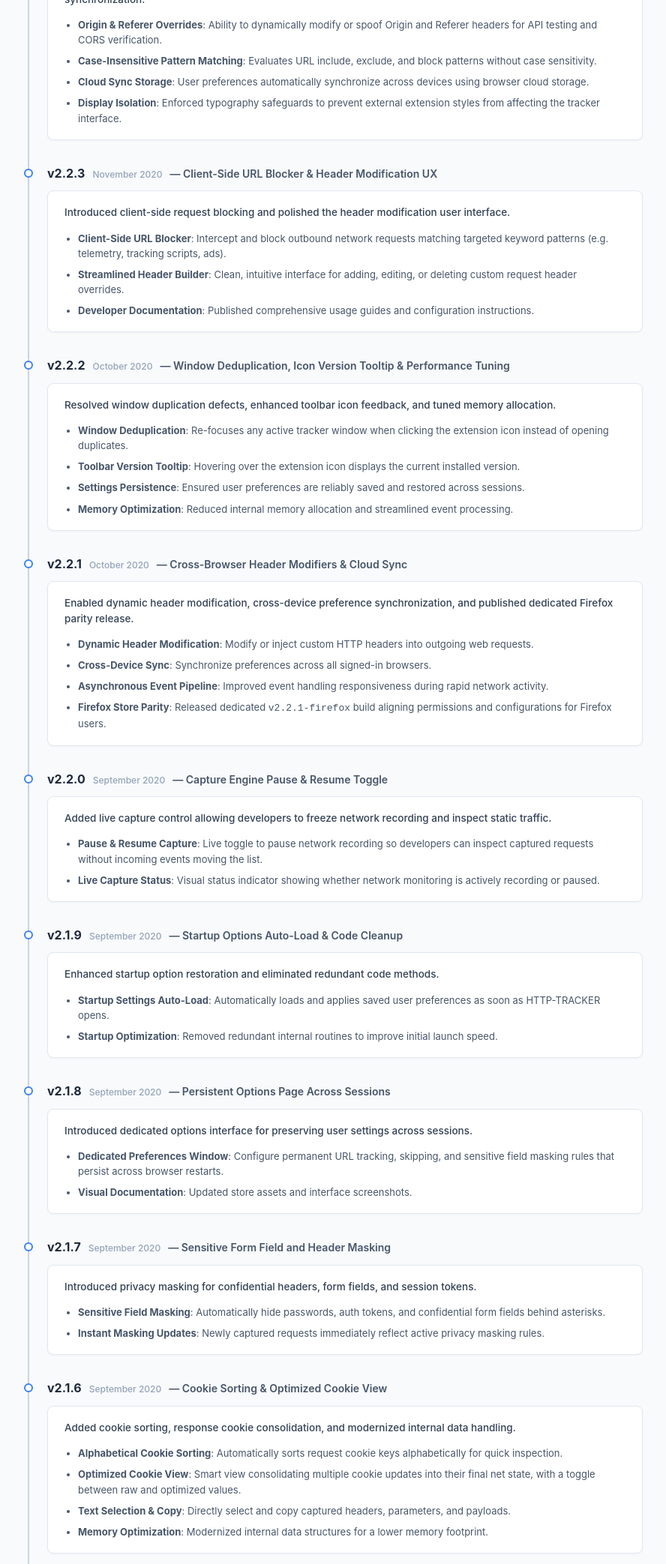
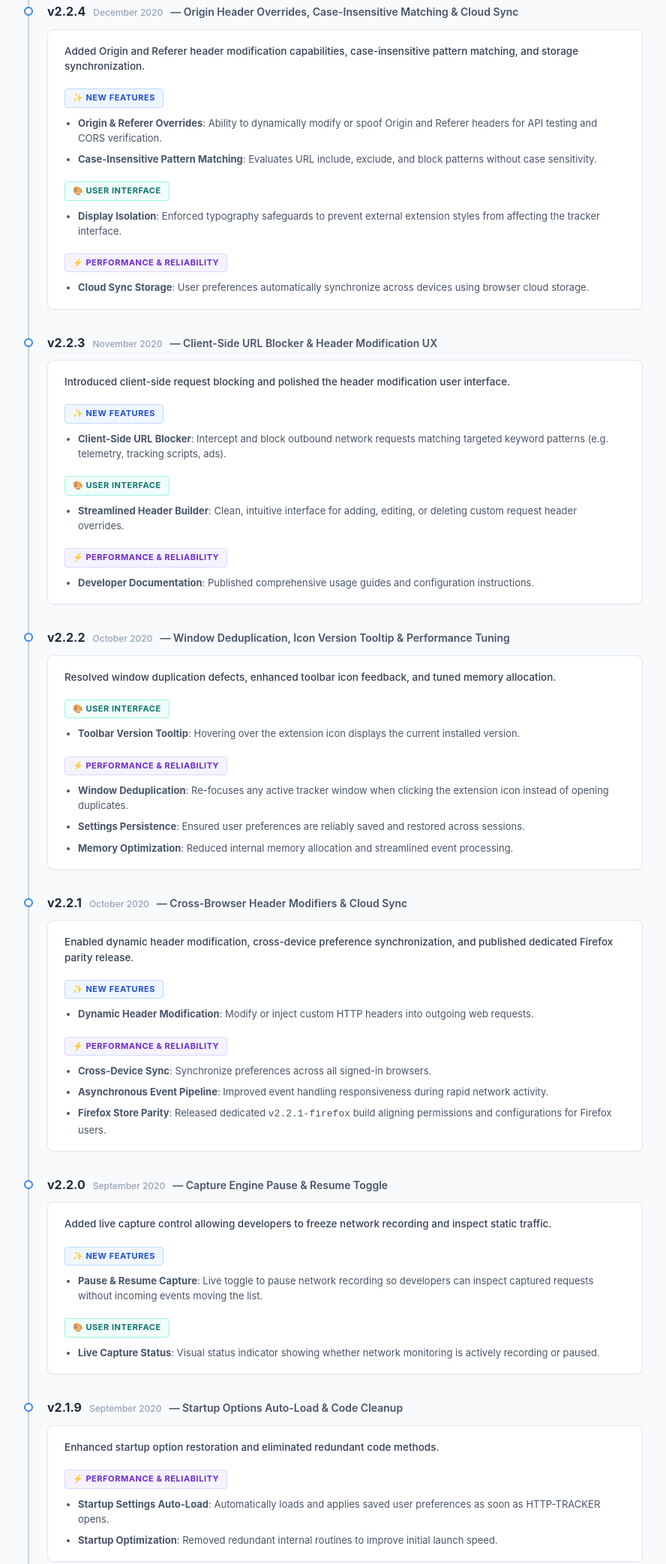
Before and after one commit to venukbh/http-tracker, a browser extension: page src/html/whats-new.html in a window 1280 px wide. Shown: the part 3634-5720 px from the top of the page at 75% size, without its empty margins (193-1081 px from the left). Drawn offline with Linux system fonts and the light colour scheme.

Commit message:
style(whats-new): extend standardized category badges across all historical versions (v2.2.5 to v1.0.0)

```diff
--- a/src/html/whats-new.html
+++ b/src/html/whats-new.html
@@ -210,9 +210,15 @@
           <p class="wn_timeline_summary">
             Added regex search across captured request details, expanded filtering options, and streamlined core data processing.
           </p>
+
+          <div class="wn_timeline_section_title wn_sec_features">✨ New Features</div>
           <ul>
             <li><strong>Regex Find in Details</strong>: Real-time regex-powered search across captured headers, cookies, and payloads with pattern-matching <code>&lt;mark&gt;</code> highlight tags.</li>
             <li><strong>Expanded Filtering Options</strong>: Enhanced list filtering supporting compound method, status, and URL conditions.</li>
+          </ul>
+
+          <div class="wn_timeline_section_title wn_sec_perf">⚡ Performance & Reliability</div>
+          <ul>
             <li><strong>Event Processing Optimization</strong>: Improved search throughput and memory efficiency when capturing busy web pages.</li>
           </ul>
         </div>
@@ -229,11 +235,21 @@
           <p class="wn_timeline_summary">
             Added Origin and Referer header modification capabilities, case-insensitive pattern matching, and storage synchronization.
           </p>
+
+          <div class="wn_timeline_section_title wn_sec_features">✨ New Features</div>
           <ul>
             <li><strong>Origin & Referer Overrides</strong>: Ability to dynamically modify or spoof Origin and Referer headers for API testing and CORS verification.</li>
             <li><strong>Case-Insensitive Pattern Matching</strong>: Evaluates URL include, exclude, and block patterns without case sensitivity.</li>
+          </ul>
+
+          <div class="wn_timeline_section_title wn_sec_ui">🎨 User Interface</div>
+          <ul>
+            <li><strong>Display Isolation</strong>: Enforced typography safeguards to prevent external extension styles from affecting the tracker interface.</li>
+          </ul>
+
+          <div class="wn_timeline_section_title wn_sec_perf">⚡ Performance & Reliability</div>
+          <ul>
             <li><strong>Cloud Sync Storage</strong>: User preferences automatically synchronize across devices using browser cloud storage.</li>
-            <li><strong>Display Isolation</strong>: Enforced typography safeguards to prevent external extension styles from affecting the tracker interface.</li>
           </ul>
         </div>
       </article>
@@ -249,9 +265,19 @@
           <p class="wn_timeline_summary">
             Introduced client-side request blocking and polished the header modification user interface.
           </p>
+
+          <div class="wn_timeline_section_title wn_sec_features">✨ New Features</div>
           <ul>
             <li><strong>Client-Side URL Blocker</strong>: Intercept and block outbound network requests matching targeted keyword patterns (e.g. telemetry, tracking scripts, ads).</li>
+          </ul>
+
+          <div class="wn_timeline_section_title wn_sec_ui">🎨 User Interface</div>
+          <ul>
             <li><strong>Streamlined Header Builder</strong>: Clean, intuitive interface for adding, editing, or deleting custom request header overrides.</li>
+          </ul>
+
+          <div class="wn_timeline_section_title wn_sec_perf">⚡ Performance & Reliability</div>
+          <ul>
             <li><strong>Developer Documentation</strong>: Published comprehensive usage guides and configuration instructions.</li>
           </ul>
         </div>
@@ -268,9 +294,15 @@
           <p class="wn_timeline_summary">
             Resolved window duplication defects, enhanced toolbar icon feedback, and tuned memory allocation.
           </p>
+
+          <div class="wn_timeline_section_title wn_sec_ui">🎨 User Interface</div>
+          <ul>
+            <li><strong>Toolbar Version Tooltip</strong>: Hovering over the extension icon displays the current installed version.</li>
+          </ul>
+
+          <div class="wn_timeline_section_title wn_sec_perf">⚡ Performance & Reliability</div>
           <ul>
             <li><strong>Window Deduplication</strong>: Re-focuses any active tracker window when clicking the extension icon instead of opening duplicates.</li>
-            <li><strong>Toolbar Version Tooltip</strong>: Hovering over the extension icon displays the current installed version.</li>
             <li><strong>Settings Persistence</strong>: Ensured user preferences are reliably saved and restored across sessions.</li>
             <li><strong>Memory Optimization</strong>: Reduced internal memory allocation and streamlined event processing.</li>
           </ul>
@@ -288,8 +320,14 @@
           <p class="wn_timeline_summary">
             Enabled dynamic header modification, cross-device preference synchronization, and published dedicated Firefox parity release.
           </p>
+
+          <div class="wn_timeline_section_title wn_sec_features">✨ New Features</div>
           <ul>
             <li><strong>Dynamic Header Modification</strong>: Modify or inject custom HTTP headers into outgoing web requests.</li>
+          </ul>
+
+          <div class="wn_timeline_section_title wn_sec_perf">⚡ Performance & Reliability</div>
+          <ul>
             <li><strong>Cross-Device Sync</strong>: Synchronize preferences across all signed-in browsers.</li>
             <li><strong>Asynchronous Event Pipeline</strong>: Improved event handling responsiveness during rapid network activity.</li>
             <li><strong>Firefox Store Parity</strong>: Released dedicated <code>v2.2.1-firefox</code> build aligning permissions and configurations for Firefox users.</li>
@@ -308,8 +346,14 @@
           <p class="wn_timeline_summary">
             Added live capture control allowing developers to freeze network recording and inspect static traffic.
           </p>
+
+          <div class="wn_timeline_section_title wn_sec_features">✨ New Features</div>
           <ul>
             <li><strong>Pause & Resume Capture</strong>: Live toggle to pause network recording so developers can inspect captured requests without incoming events moving the list.</li>
+          </ul>
+
+          <div class="wn_timeline_section_title wn_sec_ui">🎨 User Interface</div>
+          <ul>
             <li><strong>Live Capture Status</strong>: Visual status indicator showing whether network monitoring is actively recording or paused.</li>
           </ul>
         </div>
@@ -326,6 +370,8 @@
           <p class="wn_timeline_summary">
             Enhanced startup option restoration and eliminated redundant code methods.
           </p>
+
+          <div class="wn_timeline_section_title wn_sec_perf">⚡ Performance & Reliability</div>
           <ul>
             <li><strong>Startup Settings Auto-Load</strong>: Automatically loads and applies saved user preferences as soon as HTTP-TRACKER opens.</li>
             <li><strong>Startup Optimization</strong>: Removed redundant internal routines to improve initial launch speed.</li>
@@ -344,8 +390,14 @@
           <p class="wn_timeline_summary">
             Introduced dedicated options interface for preserving user settings across sessions.
           </p>
+
+          <div class="wn_timeline_section_title wn_sec_features">✨ New Features</div>
           <ul>
             <li><strong>Dedicated Preferences Window</strong>: Configure permanent URL tracking, skipping, and sensitive field masking rules that persist across browser restarts.</li>
+          </ul>
+
+          <div class="wn_timeline_section_title wn_sec_ui">🎨 User Interface</div>
+          <ul>
             <li><strong>Visual Documentation</strong>: Updated store assets and interface screenshots.</li>
           </ul>
         </div>
@@ -362,8 +414,14 @@
           <p class="wn_timeline_summary">
             Introduced privacy masking for confidential headers, form fields, and session tokens.
           </p>
+
+          <div class="wn_timeline_section_title wn_sec_features">✨ New Features</div>
           <ul>
             <li><strong>Sensitive Field Masking</strong>: Automatically hide passwords, auth tokens, and confidential form fields behind asterisks.</li>
+          </ul>
+
+          <div class="wn_timeline_section_title wn_sec_perf">⚡ Performance & Reliability</div>
+          <ul>
             <li><strong>Instant Masking Updates</strong>: Newly captured requests immediately reflect active privacy masking rules.</li>
           </ul>
         </div>
@@ -380,10 +438,16 @@
           <p class="wn_timeline_summary">
             Added cookie sorting, response cookie consolidation, and modernized internal data handling.
           </p>
+
+          <div class="wn_timeline_section_title wn_sec_ui">🎨 User Interface</div>
           <ul>
             <li><strong>Alphabetical Cookie Sorting</strong>: Automatically sorts request cookie keys alphabetically for quick inspection.</li>
             <li><strong>Optimized Cookie View</strong>: Smart view consolidating multiple cookie updates into their final net state, with a toggle between raw and optimized values.</li>
             <li><strong>Text Selection & Copy</strong>: Directly select and copy captured headers, parameters, and payloads.</li>
+          </ul>
+
+          <div class="wn_timeline_section_title wn_sec_perf">⚡ Performance & Reliability</div>
+          <ul>
             <li><strong>Memory Optimization</strong>: Modernized internal data structures for a lower memory footprint.</li>
           </ul>
         </div>
@@ -400,8 +464,14 @@
           <p class="wn_timeline_summary">
             Added individual entry deletion, improved large list responsiveness, and refined filter pattern trimming.
           </p>
+
+          <div class="wn_timeline_section_title wn_sec_ui">🎨 User Interface</div>
           <ul>
             <li><strong>Delete Selected Request</strong>: Granular control to remove individual highlighted requests from the stream.</li>
+          </ul>
+
+          <div class="wn_timeline_section_title wn_sec_perf">⚡ Performance & Reliability</div>
+          <ul>
             <li><strong>Smooth Scrolling on Large Lists</strong>: Optimized element lookups to keep scrolling fluid with high request counts.</li>
             <li><strong>Smart Pattern Cleanup</strong>: Automatically trims whitespace and ignores accidental blank spaces in filter lists.</li>
           </ul>
@@ -419,8 +489,14 @@
           <p class="wn_timeline_summary">
             Standardized toolbar action button availability and transitioned core algorithms for faster processing.
           </p>
+
+          <div class="wn_timeline_section_title wn_sec_ui">🎨 User Interface</div>
           <ul>
             <li><strong>Dynamic Toolbar Controls</strong>: Action buttons remain consistently visible in the toolbar and automatically enable or disable based on row selection.</li>
+          </ul>
+
+          <div class="wn_timeline_section_title wn_sec_perf">⚡ Performance & Reliability</div>
+          <ul>
             <li><strong>Pipeline Modernization</strong>: Optimized filtering algorithms for faster search results.</li>
             <li><strong>Production Polish</strong>: Cleaned up internal diagnostic logging for smooth production execution.</li>
           </ul>
@@ -438,6 +514,8 @@
           <p class="wn_timeline_summary">
             Enhanced error visualization, added keyboard shortcuts, and dynamically bound version numbers.
           </p>
+
+          <div class="wn_timeline_section_title wn_sec_ui">🎨 User Interface</div>
           <ul>
             <li><strong>Error Status Highlighting</strong>: Distinct visual styling to immediately identify failed or aborted network requests.</li>
             <li><strong>Centered Error Inspector</strong>: Clean presentation when inspecting failed requests.</li>
@@ -458,6 +536,8 @@
           <p class="wn_timeline_summary">
             Hardened event capture logic against Firefox service worker request edge cases.
           </p>
+
+          <div class="wn_timeline_section_title wn_sec_perf">⚡ Performance & Reliability</div>
           <ul>
             <li><strong>Service Worker Event Capture</strong>: Resolved edge cases in Firefox where background worker fetches could omit response events.</li>
             <li><strong>Network Edge-Case Guards</strong>: Added safeguards against abrupt connection terminations or missing response headers.</li>
@@ -476,6 +556,8 @@
           <p class="wn_timeline_summary">
             Restructured repository files to reflect official extension branding and improved module hierarchy.
           </p>
+
+          <div class="wn_timeline_section_title wn_sec_perf">⚡ Performance & Reliability</div>
           <ul>
             <li><strong>Modular Project Layout</strong>: Clean internal reorganization to improve maintainability and release speed.</li>
             <li><strong>Unified Versioning</strong>: Synchronized version management across browser distributions.</li>
@@ -494,6 +576,8 @@
           <p class="wn_timeline_summary">
             Unified version packaging between v2.0.4 and v2.1.0 and purged diagnostic logging.
           </p>
+
+          <div class="wn_timeline_section_title wn_sec_perf">⚡ Performance & Reliability</div>
           <ul>
             <li><strong>Version Transition</strong>: Aligned distribution archives for continuous update delivery.</li>
             <li><strong>Production Polish</strong>: Pruned diagnostic logs from distribution packages.</li>
@@ -512,9 +596,15 @@
           <p class="wn_timeline_summary">
             Resolved HTTP redirect duplication in Firefox non-private browsing windows and updated store screenshots.
           </p>
+
+          <div class="wn_timeline_section_title wn_sec_ui">🎨 User Interface</div>
+          <ul>
+            <li><strong>Store Assets</strong>: Updated promotional previews for browser add-on stores.</li>
+          </ul>
+
+          <div class="wn_timeline_section_title wn_sec_perf">⚡ Performance & Reliability</div>
           <ul>
             <li><strong>Redirect Deduplication</strong>: Resolved an issue in Firefox where redirected requests could create duplicate rows.</li>
-            <li><strong>Store Assets</strong>: Updated promotional previews for browser add-on stores.</li>
           </ul>
         </div>
       </article>
@@ -530,9 +620,15 @@
           <p class="wn_timeline_summary">
             Pruned unnecessary extension permissions, added version indicators to window title, and standardized codebase consistency.
           </p>
+
+          <div class="wn_timeline_section_title wn_sec_ui">🎨 User Interface</div>
+          <ul>
+            <li><strong>Title Bar Versioning</strong>: Added extension version directly to the window title for clear identification.</li>
+          </ul>
+
+          <div class="wn_timeline_section_title wn_sec_perf">⚡ Performance & Reliability</div>
           <ul>
             <li><strong>Permission Minimization</strong>: Pruned unnecessary browser permissions to uphold the principle of least privilege.</li>
-            <li><strong>Title Bar Versioning</strong>: Added extension version directly to the window title for clear identification.</li>
             <li><strong>Code Consistency</strong>: Standardized codebase formatting and consistency.</li>
           </ul>
         </div>
@@ -549,6 +645,8 @@
           <p class="wn_timeline_summary">
             Optimized Chrome network event capture and improved code consistency.
           </p>
+
+          <div class="wn_timeline_section_title wn_sec_perf">⚡ Performance & Reliability</div>
           <ul>
             <li><strong>Capture Pipeline Optimization</strong>: Streamlined browser network listeners for faster event throughput and lower CPU usage.</li>
             <li><strong>Code Consistency</strong>: Improved compiler compatibility and cleaned legacy diagnostic comments.</li>
@@ -567,9 +665,15 @@
           <p class="wn_timeline_summary">
             Core performance overhaul enabling smooth rendering during rapid multi-request web applications and SPA navigation.
           </p>
+
+          <div class="wn_timeline_section_title wn_sec_features">✨ New Features</div>
+          <ul>
+            <li><strong>Standalone Full-Screen Mode</strong>: Support for opening HTTP-TRACKER as an independent, focused desktop window.</li>
+          </ul>
+
+          <div class="wn_timeline_section_title wn_sec_perf">⚡ Performance & Reliability</div>
           <ul>
             <li><strong>High-Throughput Stream Engine</strong>: Major architectural overhaul preventing UI lag or browser freezes during heavy network activity (&gt;1,000 requests).</li>
-            <li><strong>Standalone Full-Screen Mode</strong>: Support for opening HTTP-TRACKER as an independent, focused desktop window.</li>
             <li><strong>Duplicate Event Elimination</strong>: Deduplicated redundant browser network events.</li>
             <li><strong>Cross-Browser Engine</strong>: Unified core codebase delivering seamless experience across Chrome and Firefox.</li>
           </ul>
@@ -587,12 +691,22 @@
           <p class="wn_timeline_summary">
             The foundation of HTTP-TRACKER: a zero-dependency in-browser network inspection tool designed for rapid developer workflows.
           </p>
+
+          <div class="wn_timeline_section_title wn_sec_features">✨ New Features</div>
           <ul>
             <li><strong>Real-Time Network Sniffing</strong>: Live recording of HTTP and HTTPS web requests, headers, cookies, and responses.</li>
-            <li><strong>Master-Detail Split View</strong>: High-density request stream on the left, full header, cookie, and payload inspector on the right.</li>
             <li><strong>Live URL Pattern Matching</strong>: Instant inclusion and exclusion pattern matching for target URLs.</li>
             <li><strong>Privacy Masking</strong>: Automatic masking for sensitive passwords and auth tokens.</li>
             <li><strong>Form Data Capture</strong>: Real-time inspection of submitted POST parameters and form payloads.</li>
+          </ul>
+
+          <div class="wn_timeline_section_title wn_sec_ui">🎨 User Interface</div>
+          <ul>
+            <li><strong>Master-Detail Split View</strong>: High-density request stream on the left, full header, cookie, and payload inspector on the right.</li>
+          </ul>
+
+          <div class="wn_timeline_section_title wn_sec_perf">⚡ Performance & Reliability</div>
+          <ul>
             <li><strong>100% Private & Offline</strong>: Pure native vanilla JavaScript running entirely inside the browser with zero external network requests and zero tracking.</li>
           </ul>
         </div>
```
